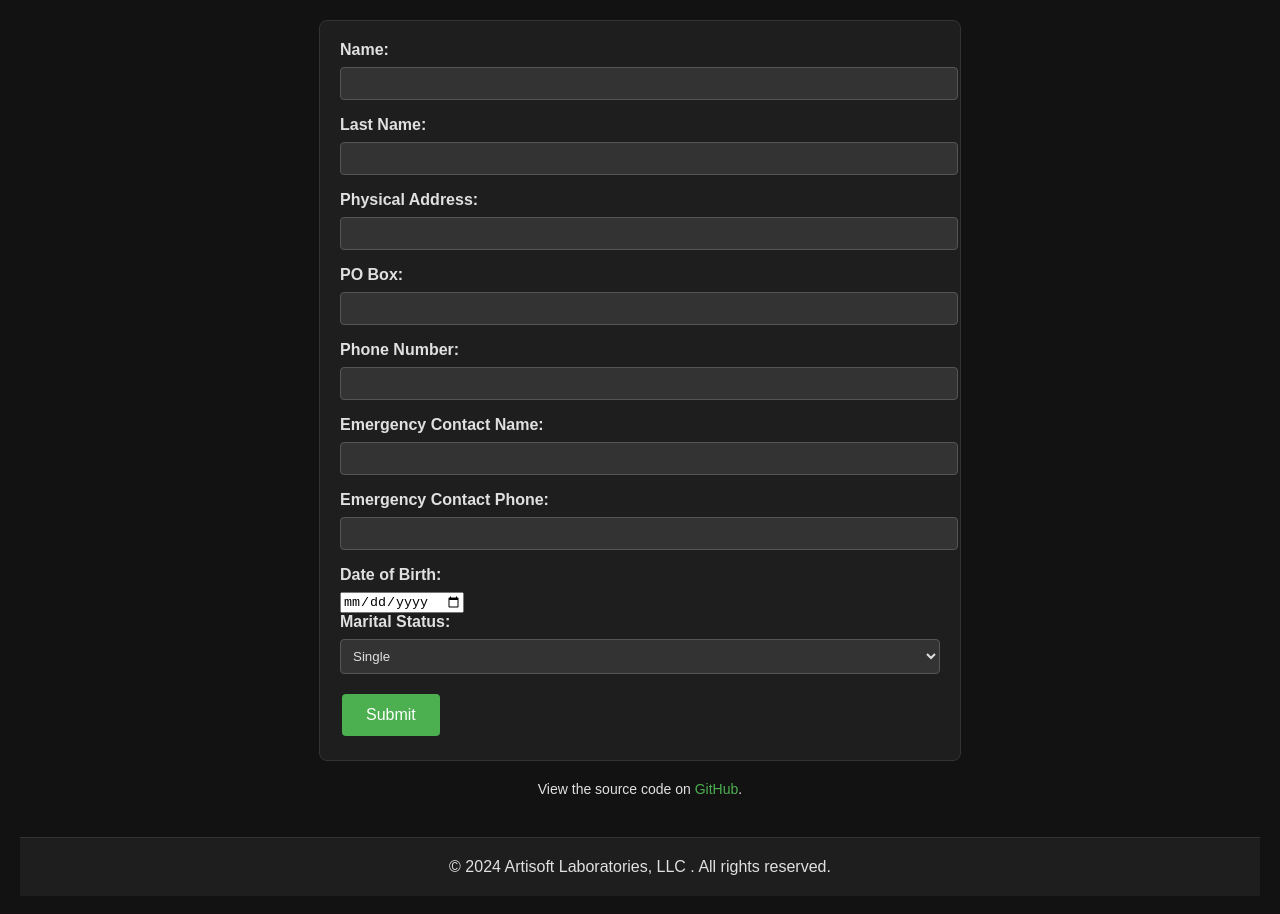
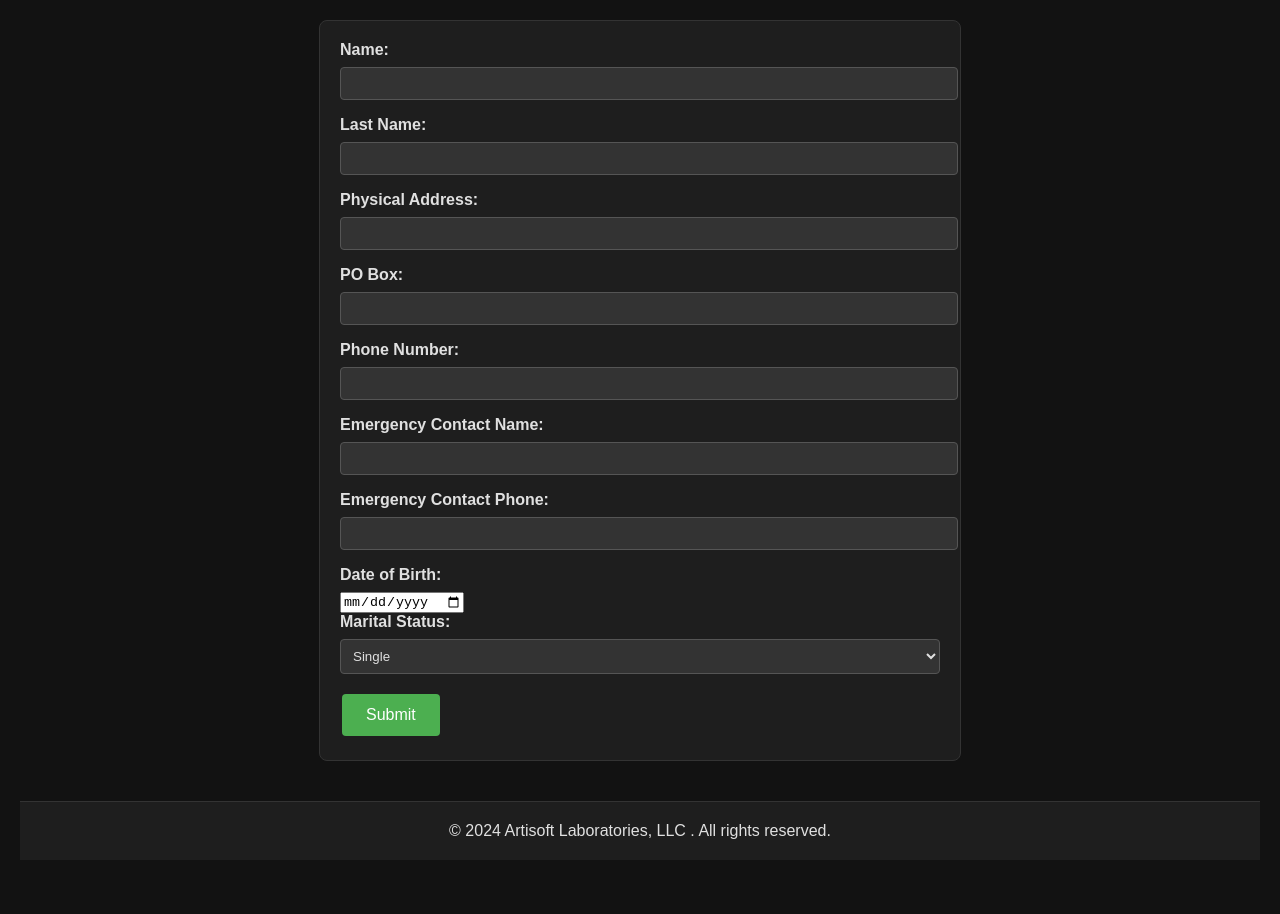
Before and after one commit to prismaroute/biohtml, a plain HTML site: page index.html in a window 1280 px wide. After the commit the page ends 880 px from the top, so only its background shows below. Drawn offline with Linux system fonts and the light colour scheme.

Commit message:
index.html

```diff
--- a/index.html
+++ b/index.html
@@ -117,10 +117,6 @@
         <button type="submit">Submit</button>
     </form>
 
-    <div class="github-link">
-        <p>View the source code on <a href="https://prismaroute.github.io/submithtml/" target="_blank">GitHub</a>.</p>
-    </div>
-
     <footer>
         <p>&copy; 2024 Artisoft Laboratories, LLC . All rights reserved.</p>
     </footer>
```
